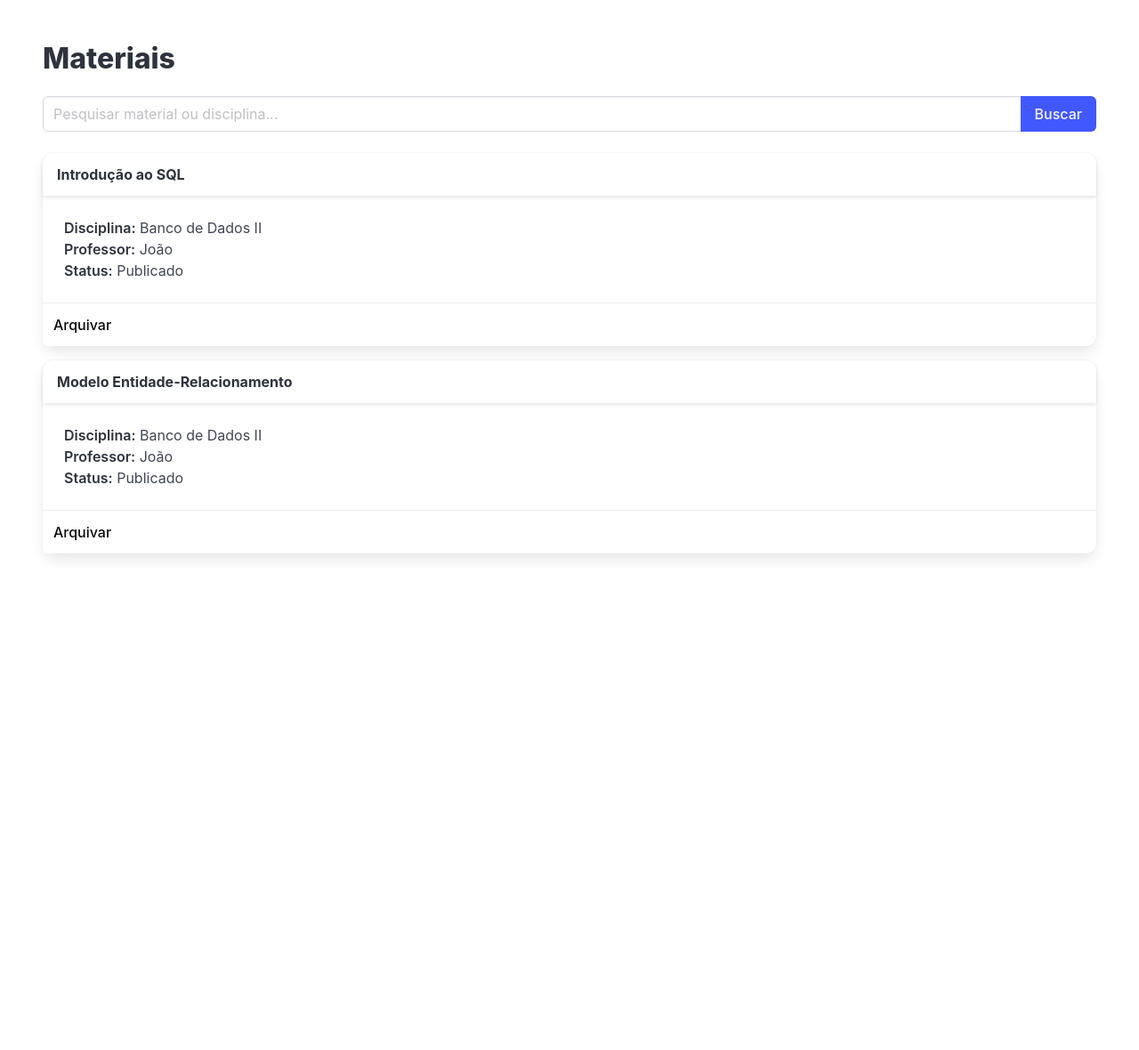
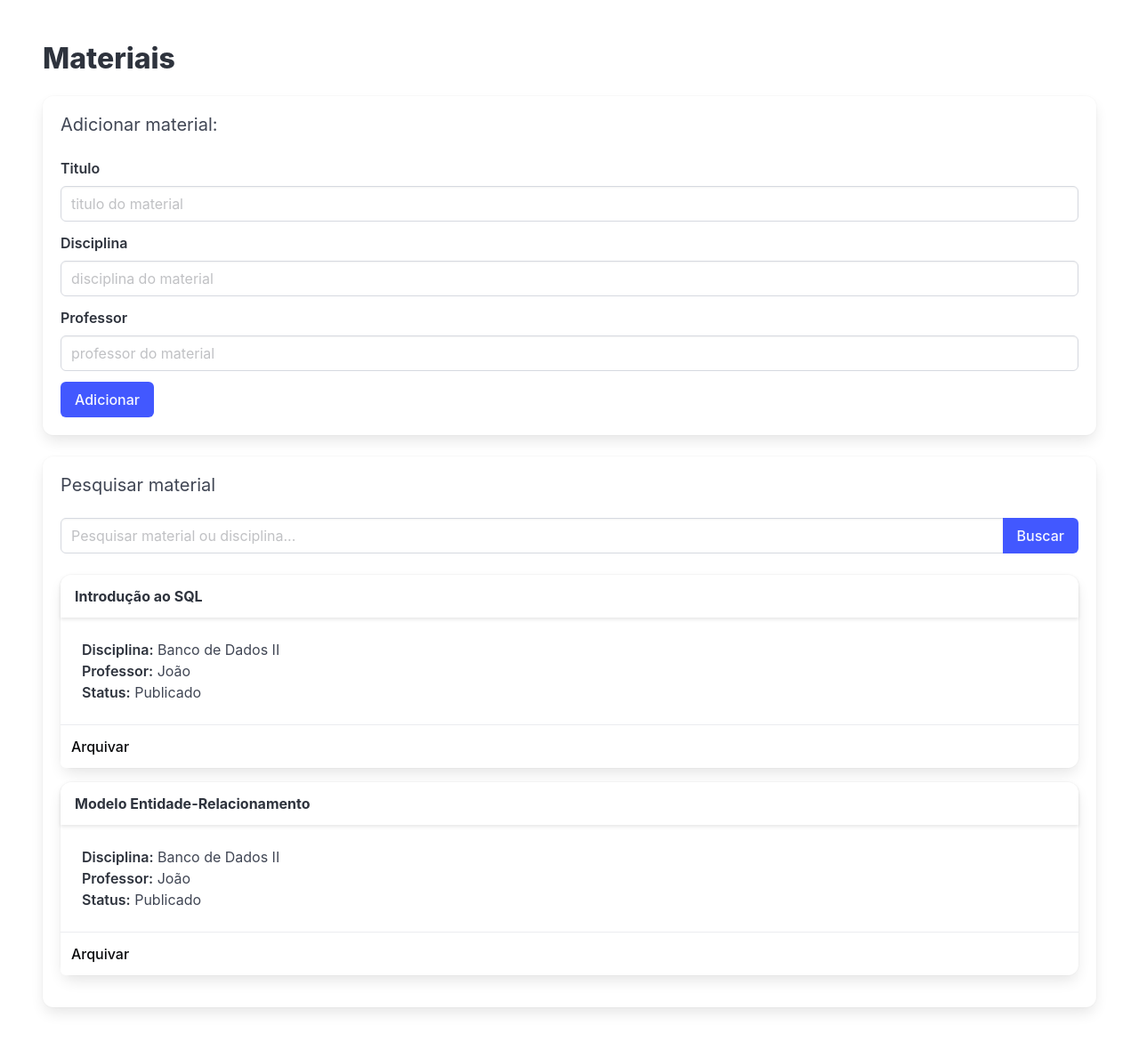
Before and after one commit to Heus-Sueh/sala-etec, a Flask app: page /materiais in a window 1280 px wide. Shown: the whole page at 89% size. Before the commit the page ends 628 px from the top, so only its background shows below. Run offline with Flask 3, Linux system fonts and the light colour scheme.

Commit message:
adicionando o campo de busca e função para cadastrar materiais

```diff
--- a/src/sala_etec/app.py
+++ b/src/sala_etec/app.py
@@ -112,6 +112,46 @@ def mudar_status(id):
 
     return "Material não encontrado", 404
 
+@app.route("/adicionar/", methods=["POST"])
+def adicionar_material():
+
+    titulo = request.form.get("titulo", "").strip()
+    disciplina = request.form.get("disciplina", "").strip()
+    professor = request.form.get("professor", "").strip()
+
+    # "titulo": "Modelo Entidade-Relacionamento",
+    # "disciplina": "Banco de Dados II",
+    # "professor": "João",
+    # "status": "Publicado",
+    if not titulo:
+           return render_template(
+               "adicionar.html",
+               error="O título do material é obrigatório."
+           )
+
+    if not disciplina:
+        return render_template(
+            "adicionar.html",
+            error="A disciplina é obrigatória."
+        )
+
+    if not professor:
+        return render_template(
+            "adicionar.html",
+            error="O professor é obrigatório."
+        )
+
+    material = {
+        "id": len(materiais) + 1,
+        "titulo": titulo,
+        "disciplina": disciplina,
+        "professor": professor,
+        "status": "Publicado",
+    }
+    materiais.append(material)
+
+    return redirect(url_for("listar_materiais"))
+
 def main():
     app.run(debug=True)
 
--- a/src/sala_etec/templates/materiais.html
+++ b/src/sala_etec/templates/materiais.html
@@ -16,6 +16,54 @@
         <section class="section">
             <h1 class="title">Materiais</h1>
 
+            <div class="box">
+                <h3 class="subtitle">Adicionar material:</h3>
+                <form action="{{ url_for('adicionar_material') }}" method="POST">
+                    <div class="field has-addons">
+                        <div class="control is-expanded">
+                            <div class="field">
+                                <label class="label">Titulo</label>
+                                <input
+                                    class="input"
+                                    type="text"
+                                    name="titulo"
+                                    placeholder="titulo do material"
+                                    value=""
+                                />
+                            </div>
+                            <div class="field">
+                                <label class="label">Disciplina</label>
+                                <input
+                                    class="input"
+                                    type="text"
+                                    name="disciplina"
+                                    placeholder="disciplina do material"
+                                    value=""
+                                />
+                            </div>
+                            <div class="field">
+                                <label class="label">Professor</label>
+                                <input
+                                    class="input"
+                                    type="text"
+                                    name="professor"
+                                    placeholder="professor do material"
+                                    value=""
+                                />
+                            </div>
+                            <div class="field">
+                                <div class="control">
+                                    <button class="button is-link" type="submit">
+                                        Adicionar
+                                    </button>
+                                </div>
+                            </div>
+                        </div>
+                    </div>
+                </form>
+            </div>
+            <div class="box">
+                <h3 class="subtitle">Pesquisar material</h3>
                 <form action="{{ url_for('listar_materiais') }}" method="GET">
                     <div class="field has-addons">
                         <div class="control is-expanded">
@@ -85,6 +133,7 @@
 
                     {% endif %}
                 </div>
+            </div>
         </section>
     </body>
 </html>
```
Lines whose indentation alone changed are shown as unchanged.
